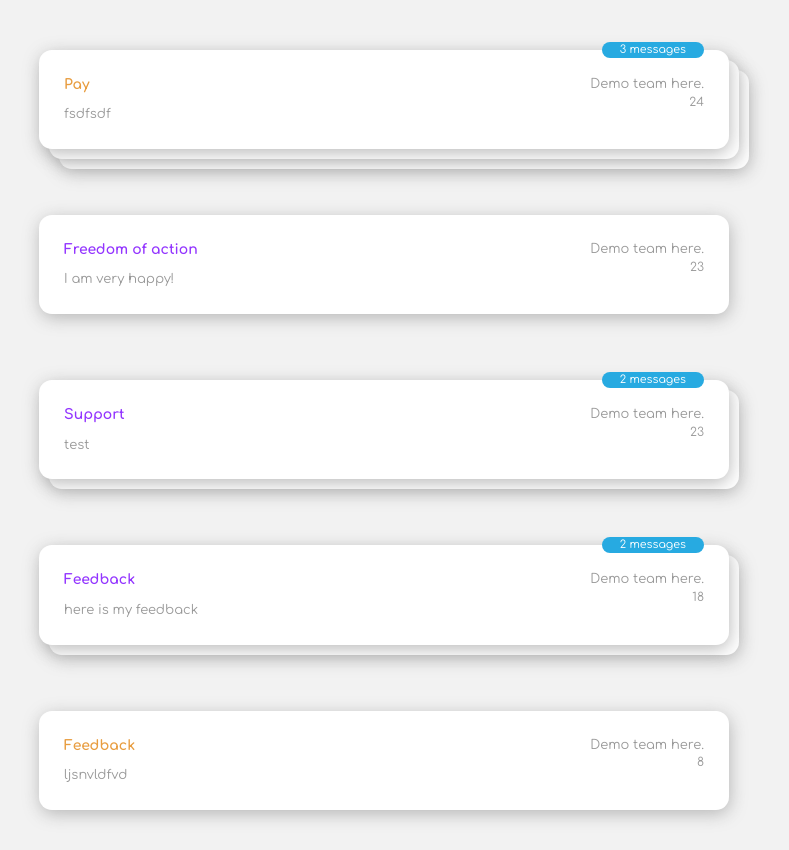
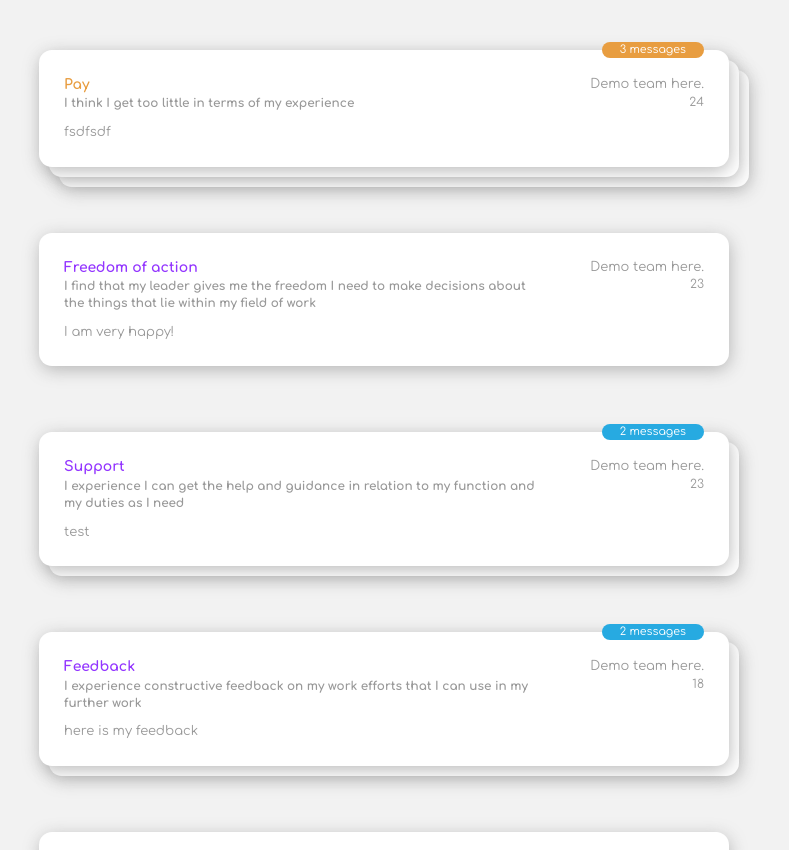
Before and after one commit to turbalan/threads, a React (Vite) app: page / in a window 1280 px wide. Shown: the whole page, without its empty margins (256-1045 px from the left). Built offline with nearby package versions, Linux system fonts and the light colour scheme.

Commit message:
Styles finished; Rating finished

```diff
--- a/src/Message.jsx
+++ b/src/Message.jsx
@@ -1,22 +1,22 @@
 import React from "react";
 
 const Message = props => {
+  const { subject, description, text, team, date, score } = props;
   return (
     <div
       className={`message ${
-        props.score > 5 ? `message--highRating` : `message--lowRating`
-      }
-          `}
+        score > 5 ? `message--highRating` : `message--lowRating`
+      }`}
     >
       <div className="message-info">
-        <h1 className="message-subject">{props.subject}</h1>
-        <h2 className="message-description">{props.question}</h2>
-        <p className="message-text">{props.text}</p>
+        <h1 className="message-subject">{subject}</h1>
+        <h2 className="message-description">{description}</h2>
+        <p className="message-text">{text}</p>
       </div>
       <div className="message-meta">
-        <span className="team">{props.team}</span>
-        <time dateTime={props.date} className="date">
-          <label htmlFor="thread1">{props.date}</label>
+        <span className="team">{team}</span>
+        <time dateTime={date} className="date">
+          <label htmlFor="thread1">{date}</label>
         </time>
       </div>
     </div>
--- a/src/Thread.jsx
+++ b/src/Thread.jsx
@@ -4,7 +4,20 @@ import Message from "./Message";
 const Thread = props => {
   const [collapsed, updateCollapsed] = useState(1);
   const thread = props.thread;
-  const threadRating = getRanking(thread);
+
+  var scoreArray = function(array, key) {
+    let score = [];
+    if (array.length) {
+      array.map(item => {
+        if (!item[key]) {
+          score.push(0);
+        } else {
+          score.push(item[key]);
+        }
+      });
+    }
+    return score;
+  };
 
   function getRanking(array) {
     var sum,
@@ -15,7 +28,7 @@ const Thread = props => {
       });
     }
     avg = sum / array.length;
-    return avg;
+    return Math.round(avg);
   }
 
   function handleClick() {
@@ -25,6 +38,8 @@ const Thread = props => {
       updateCollapsed(0);
     }
   }
+
+  const threadRating = getRanking(scoreArray(thread, "score"));
 
   return (
     <section
--- a/src/styles/_component.thread.scss
+++ b/src/styles/_component.thread.scss
@@ -1,8 +1,13 @@
 .thread {
   padding: 25px 0;
   position: relative;
-  @include lowRating;
-  @include highRating;
+
+  &--lowRating {
+    @include lowRating;
+  }
+  &--highRating {
+    @include highRating;
+  }
 
   & + & {
     margin-top: 16px;
--- a/src/styles/_tools.mixins.scss
+++ b/src/styles/_tools.mixins.scss
@@ -1,7 +1,3 @@
-@mixin rating($color) {
-  color: $color;
-}
-
 @mixin lowRating {
   .message-subject {
     color: $colorLowRating;
```
